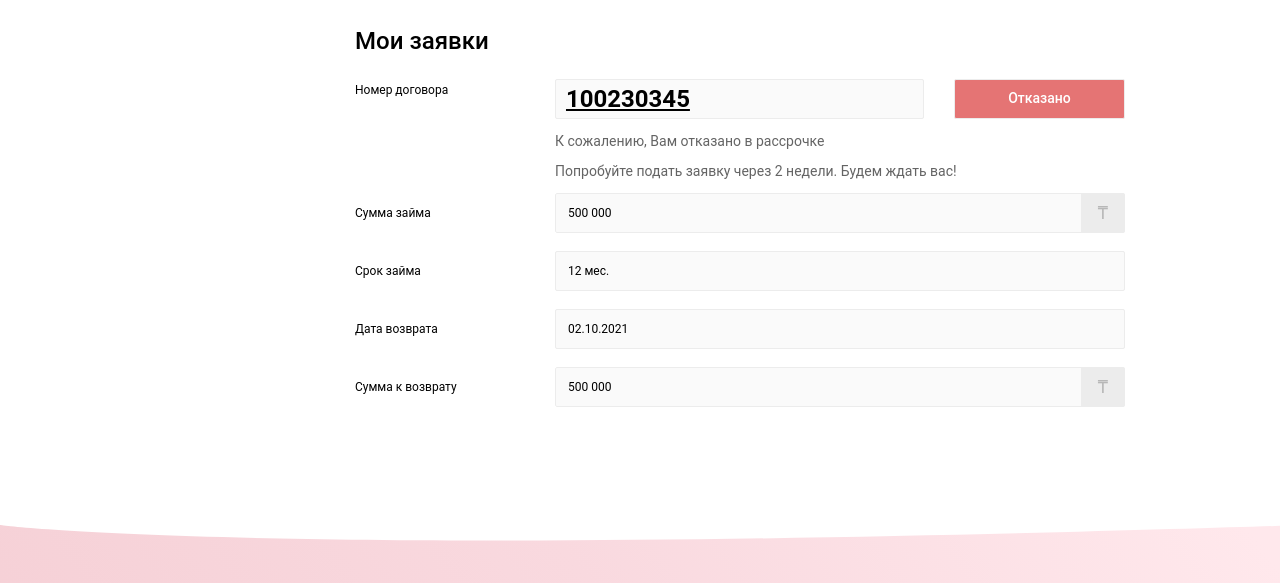
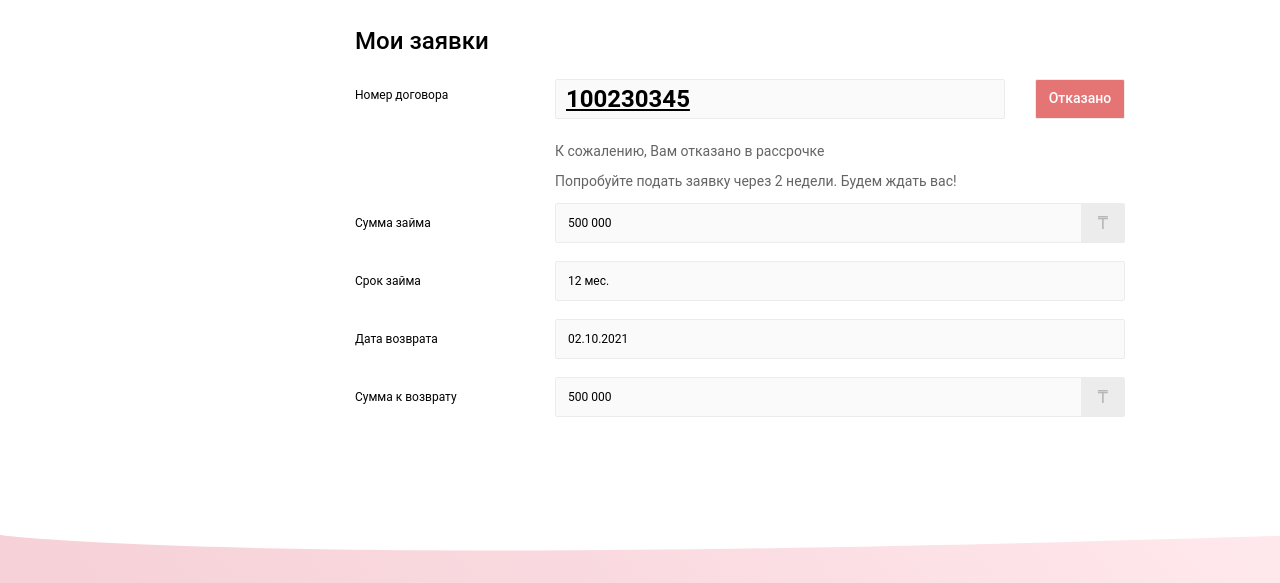
Before and after one commit to bsdave/jetbeauty, a website: page 6.declined.html in a window 1280 px wide. Shown: the part 873-1456 px from the top of the page. Drawn offline with Linux system fonts and the light colour scheme; files whose address does not match are found by name.

Commit message:
Fix application status

```diff
--- a/uncompiled_scss/styles/components/_applications.scss
+++ b/uncompiled_scss/styles/components/_applications.scss
@@ -33,6 +33,7 @@
 .application-info {
   display: flex;
   justify-content: space-between;
+  flex-wrap: wrap;
 
   .application-number {
     display: inline-block;
@@ -49,11 +50,16 @@
     height: 40px;
 
     flex-grow: 1;
-    flex-basis: 60%;
+    margin-bottom: 10px;
   }
 
   .status {
-    flex-grow: 0;
-    flex-basis: 30%;
+    flex-basis: 90px;
   }
 }
+
+@include desktop {
+  .application-info {
+    flex-wrap: nowrap
+  }
+}
```
Also changed, not shown: assets/styles/style.css.
